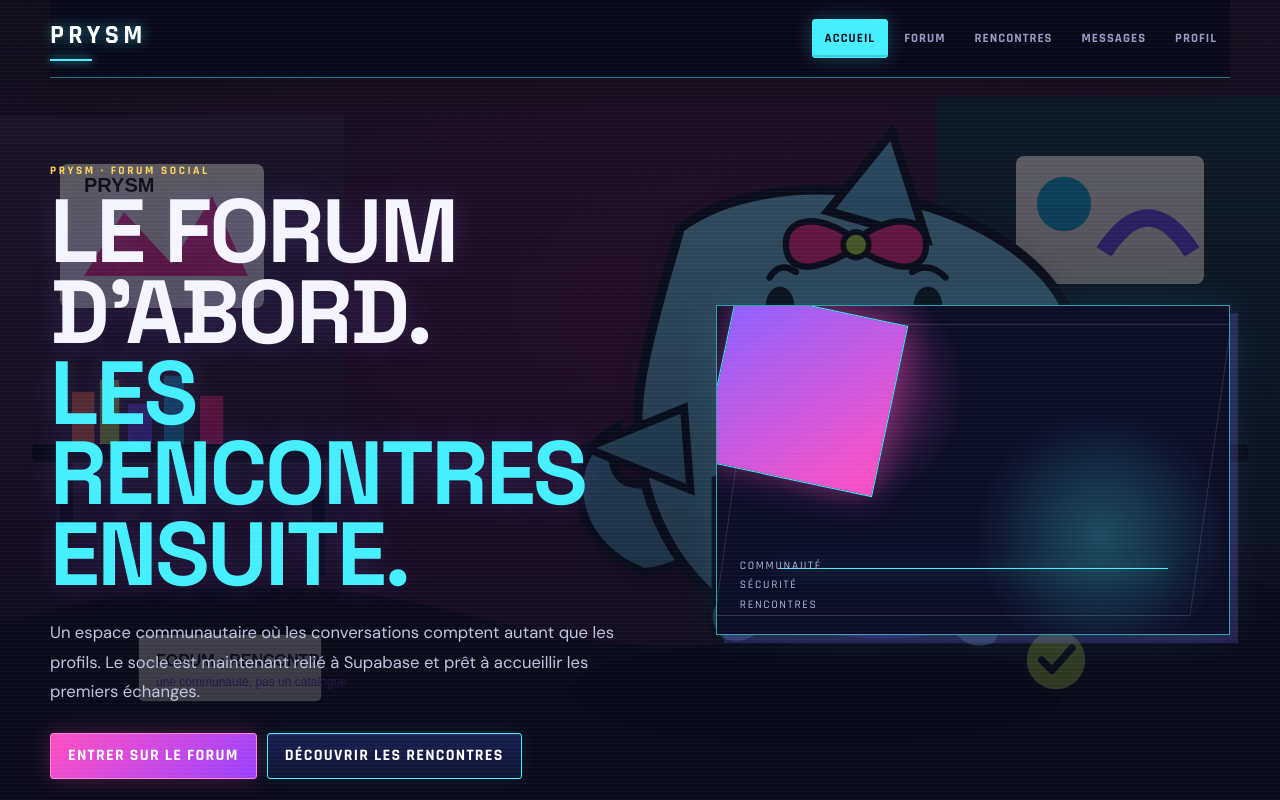
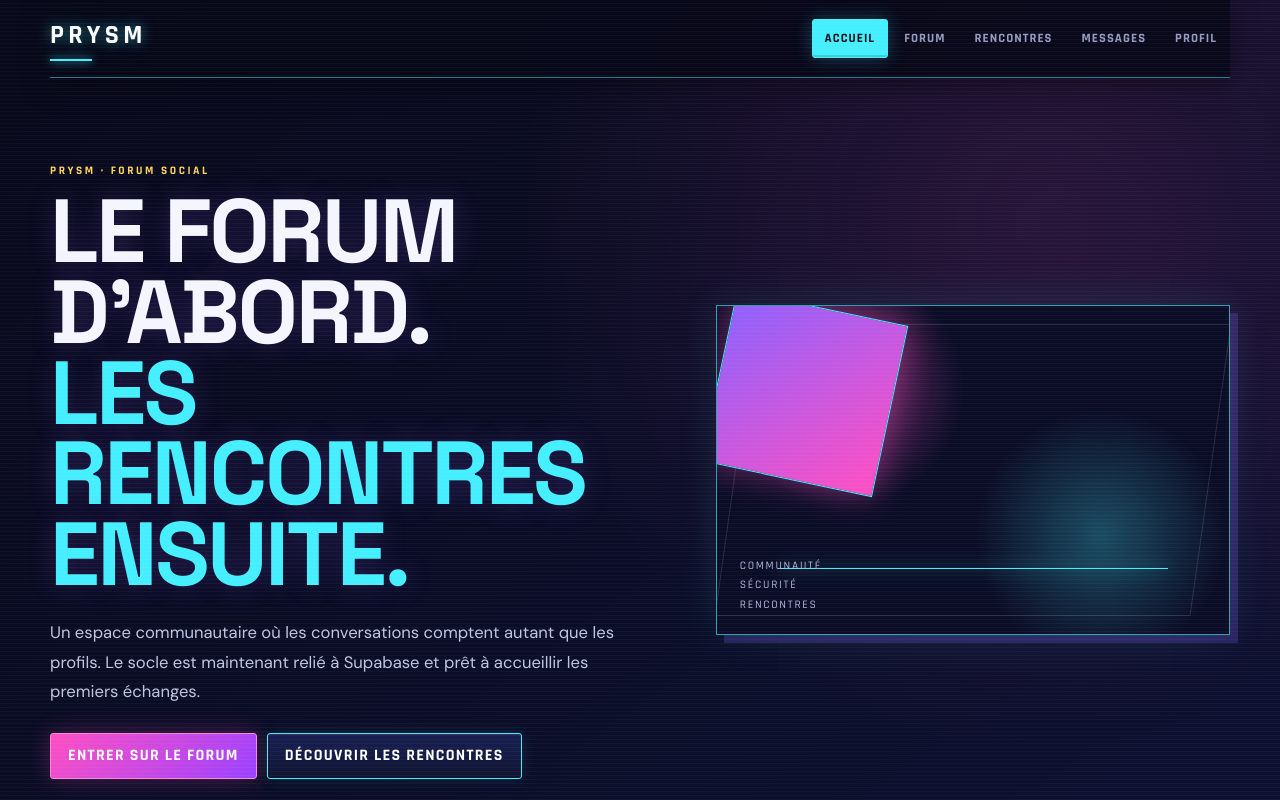
Before and after one commit to LadyOoscar/Prysm-forum, a Next.js app: page / in a window 1280 px wide. Shown: the top 800 px of the page. Built offline with nearby package versions, Linux system fonts and the light colour scheme.

Commit message:
Remove PRYSM mascot wallpaper for lighter background

```diff
--- a/app/globals.css
+++ b/app/globals.css
@@ -13,8 +13,8 @@ html{scroll-behavior:smooth;background:var(--bg)}
 body{
   margin:0;color:var(--ink);font-family:"DM Sans",sans-serif;font-size:16px;line-height:1.5;
   background:
-    linear-gradient(rgba(7,8,25,.57),rgba(7,8,25,.82)),
-    url("/prysm-mascot-wallpaper.svg") center top/cover fixed no-repeat;
+    radial-gradient(circle at 82% 12%,rgba(255,79,195,.12),transparent 28%),
+    linear-gradient(145deg,#08091a,#0d1030 60%,#08091a);
 }
 body:before{
   content:"";position:fixed;inset:0;pointer-events:none;z-index:-1;
@@ -178,5 +178,5 @@ input::placeholder,textarea::placeholder{color:#687092}input:focus,textarea:focu
 .reputation-line{margin:6px 0 0!important;color:#8f97b8;font-size:.76rem}.reputation-line strong,.member-reputation strong{color:var(--gold);font-weight:800}.member-reputation{display:block;margin-top:6px;color:#737c9e;font-size:.66rem;line-height:1.35}.topic-reputation{display:block;margin-top:4px;color:#737c9e;font-size:.66rem}
 
 @media(max-width:900px){.cards{grid-template-columns:repeat(2,1fr)}.post{grid-template-columns:1fr}.post-author{border-right:0;border-bottom:1px solid var(--line)}.messages-layout{grid-template-columns:1fr}}
-@media(max-width:760px){body{background-position:60% top}.shell{width:min(100% - 22px,1180px)}.topbar{padding:15px 0;align-items:flex-start;gap:14px;flex-direction:column}.topbar nav{width:100%;overflow-x:auto;flex-wrap:nowrap}.topbar nav a{white-space:nowrap}.hero,.feature{grid-template-columns:1fr}.hero{padding:58px 0}.hero .prism{min-height:260px}.cards{grid-template-columns:1fr}.page-head{padding-top:50px}.section-heading{align-items:flex-start;flex-direction:column}.hot-section{padding:23px 18px}.hot-section:after{font-size:4.5rem;top:38px}.hot-row{grid-template-columns:32px 1fr}.controversy-score{display:none}.hot-main h3{white-space:normal}.profile-grid{grid-template-columns:1fr}.profile-summary{align-items:flex-start;flex-wrap:wrap}.avatar-upload{margin-left:0}.profile-actions .button{width:100%;text-align:center}}
+@media(max-width:760px){body{background-position:center top}.shell{width:min(100% - 22px,1180px)}.topbar{padding:15px 0;align-items:flex-start;gap:14px;flex-direction:column}.topbar nav{width:100%;overflow-x:auto;flex-wrap:nowrap}.topbar nav a{white-space:nowrap}.hero,.feature{grid-template-columns:1fr}.hero{padding:58px 0}.hero .prism{min-height:260px}.cards{grid-template-columns:1fr}.page-head{padding-top:50px}.section-heading{align-items:flex-start;flex-direction:column}.hot-section{padding:23px 18px}.hot-section:after{font-size:4.5rem;top:38px}.hot-row{grid-template-columns:32px 1fr}.controversy-score{display:none}.hot-main h3{white-space:normal}.profile-grid{grid-template-columns:1fr}.profile-summary{align-items:flex-start;flex-wrap:wrap}.avatar-upload{margin-left:0}.profile-actions .button{width:100%;text-align:center}}
 @media(max-width:600px){.search-form{flex-direction:column}.search-form .button{width:100%}.private-compose{flex-direction:column;align-items:stretch}.private-compose .button{width:100%}.forum-row,.topic-row{padding:17px}.post-body,.post-author{padding:18px}}
```
